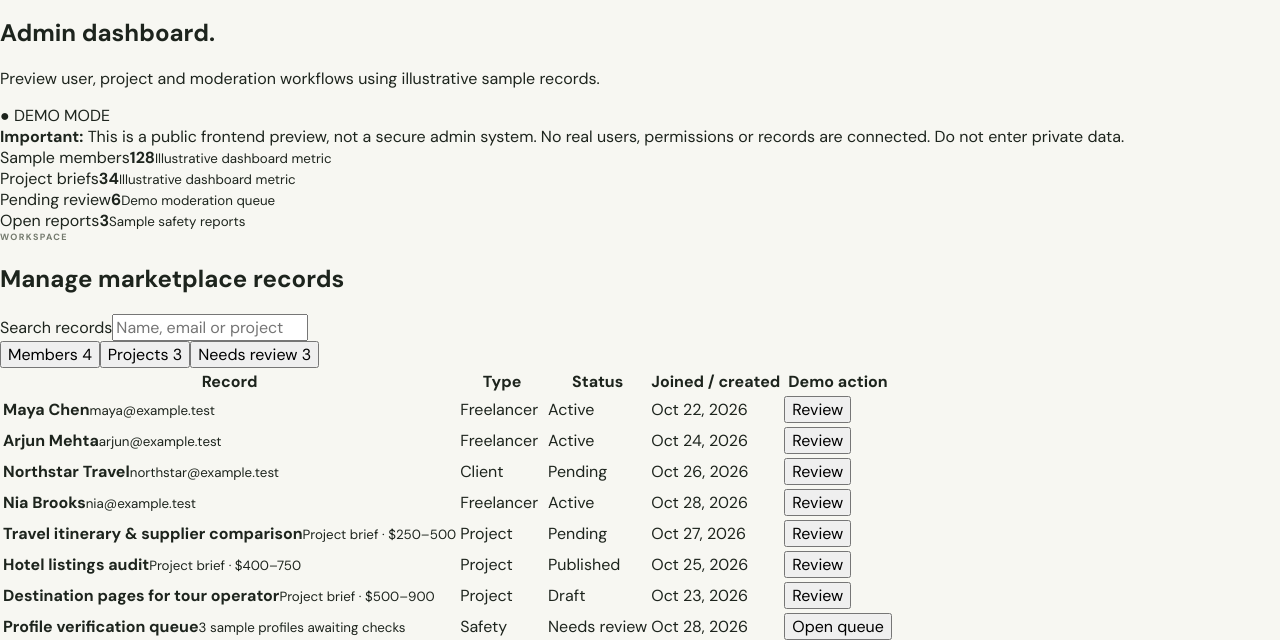
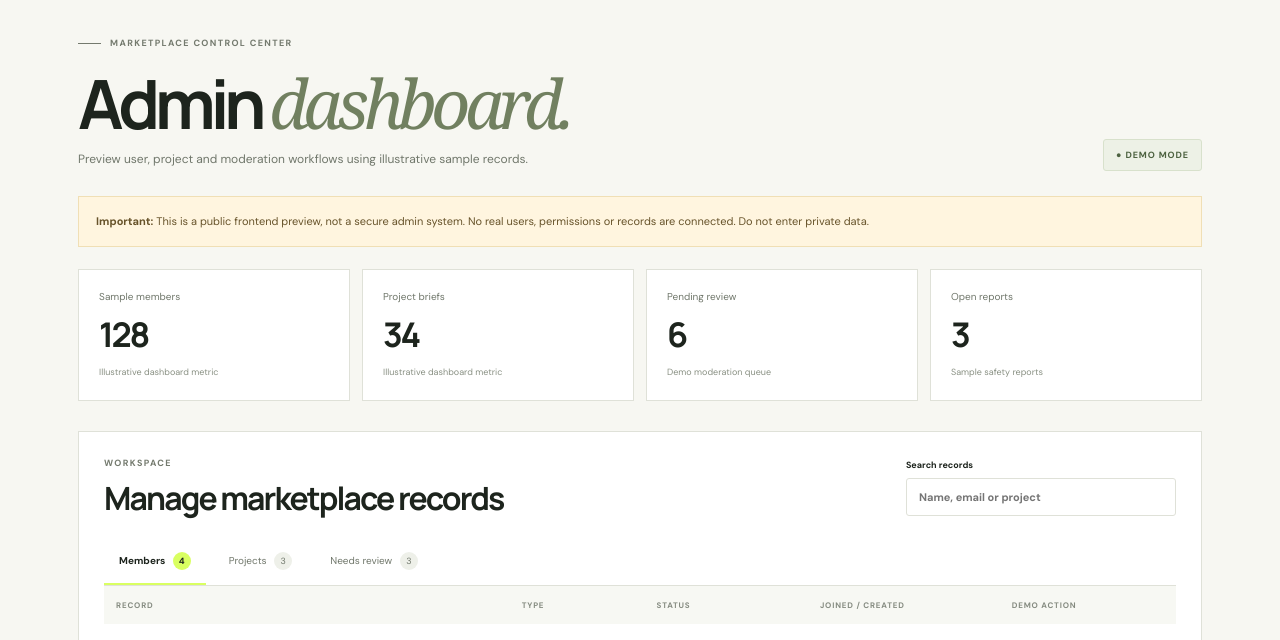
Before and after one commit to pkdiv6548/Webgl, a website built with Vite: page admin.html in a window 1280 px wide. Shown: the part 136-776 px from the top of the page. Built offline with nearby package versions, Linux system fonts and the light colour scheme.

Commit message:
Style admin dashboard preview

```diff
--- a/src/style.css
+++ b/src/style.css
@@ -157,3 +157,39 @@
 .filter-pill span{display:inline-grid;place-items:center;min-width:18px;height:18px;padding:0 5px;margin-left:4px;border-radius:20px;background:#e9ece3;font-size:9px;font-weight:700}.filter-pill.active span{background:var(--lime)}
 .project-list-card[hidden],.talent-card[hidden]{display:none!important}
 #projectEmptyState{margin:18px 0 28px;padding:28px;border:1px dashed #cfd4c6;background:#f0f1eb;text-align:center;font-size:12px;line-height:1.8;color:#70776b}
+
+/* Admin dashboard preview */
+.admin-wrap{padding:52px 6.1% 85px;max-width:1500px;margin:0 auto}
+.admin-heading{display:flex;justify-content:space-between;align-items:flex-end;gap:24px;margin-bottom:25px}
+.admin-heading h1{font-family:Manrope,sans-serif;font-size:clamp(42px,6vw,68px);line-height:1;letter-spacing:-.08em;margin:20px 0 12px}
+.admin-heading h1 em{font-family:var(--serif);font-weight:400;color:#718060}
+.admin-heading p{font-size:12px;line-height:1.8;color:#70776b;margin:0;max-width:600px}
+.admin-demo-badge{white-space:nowrap;padding:9px 12px;background:#edf1e6;border:1px solid #d8e1cc;border-radius:3px;font-size:9px;letter-spacing:.1em;font-weight:800;color:#4d6240}
+.admin-warning{padding:15px 17px;background:#fff5df;border:1px solid #f0dfb5;color:#67532a;font-size:11px;line-height:1.8;margin-bottom:22px}
+.admin-stats{display:grid;grid-template-columns:repeat(4,minmax(0,1fr));gap:12px;margin:0 0 30px}
+.admin-stats article{padding:20px;background:#fff;border:1px solid var(--line);display:flex;flex-direction:column;gap:8px;min-width:0}
+.admin-stats article>span{font-size:10px;color:#70776b}.admin-stats strong{font-family:Manrope,sans-serif;font-size:34px;letter-spacing:-.07em}.admin-stats small{font-size:9px;color:#899083;line-height:1.6}
+.admin-panel{background:#fff;border:1px solid var(--line);padding:25px}
+.admin-panel-heading{display:flex;justify-content:space-between;gap:20px;align-items:flex-end;margin-bottom:23px}
+.admin-panel-heading h2,.admin-next-steps h2{font-family:Manrope,sans-serif;font-size:clamp(23px,3vw,32px);letter-spacing:-.06em;line-height:1.1;margin:12px 0 0}
+.admin-search-label{font-size:9px;font-weight:700;display:flex;flex-direction:column;gap:7px;min-width:min(100%,270px)}
+.admin-search-label input{padding:11px 12px;border:1px solid #dfe1d8;border-radius:3px;font:inherit;font-size:11px;min-width:0}
+.admin-tabs{display:flex;gap:8px;border-bottom:1px solid var(--line);margin-bottom:0;overflow-x:auto}
+.admin-tab{border:0;background:transparent;padding:13px 15px;font:inherit;font-size:10px;color:#70776b;cursor:pointer;border-bottom:2px solid transparent;white-space:nowrap}
+.admin-tab span{display:inline-grid;place-items:center;min-width:18px;height:18px;padding:0 5px;margin-left:5px;background:#eef0e9;border-radius:20px;font-size:9px}
+.admin-tab.active{color:var(--ink);font-weight:800;border-color:var(--lime)}.admin-tab.active span{background:var(--lime)}
+.admin-table-wrap{width:100%;overflow-x:auto}
+.admin-table{width:100%;border-collapse:collapse;min-width:720px;text-align:left}
+.admin-table th{padding:14px 12px;font-size:8px;letter-spacing:.1em;text-transform:uppercase;color:#858b80;background:#f7f8f3}
+.admin-table td{padding:15px 12px;border-bottom:1px solid #eceee7;font-size:10px;color:#626a5e;vertical-align:middle}
+.admin-table td strong,.admin-table td small{display:block}.admin-table td strong{font-size:11px;color:var(--ink);max-width:290px}.admin-table td small{font-size:9px;color:#8a9084;margin-top:5px}
+.admin-table tr[hidden]{display:none!important}
+.status{display:inline-block;border-radius:20px;padding:5px 8px;font-size:8px;font-weight:800;white-space:nowrap}
+.status-active{background:#e7f4e6;color:#3e7041}.status-pending{background:#fff0d5;color:#876021}.status-draft{background:#eceee8;color:#6e7568}
+.admin-action{border:1px solid #d9ddd2;background:#fff;border-radius:3px;padding:7px 10px;font:inherit;font-size:9px;font-weight:700;white-space:nowrap;cursor:pointer}
+.admin-action:hover{background:var(--lime);border-color:var(--lime)}
+.admin-empty{padding:28px;text-align:center;font-size:11px;color:#70776b;background:#f7f8f3}
+.admin-footnote{padding-top:15px;font-size:9px;line-height:1.8;color:#858b80}
+.admin-next-steps{display:grid;grid-template-columns:.9fr 1.1fr;gap:40px;padding:40px 0 0}
+.admin-next-steps ul{margin:0;padding-left:18px}.admin-next-steps li{font-size:11px;line-height:2;color:#70776b;padding-left:3px}
+@media(max-width:760px){.admin-wrap{padding:38px 5% 60px}.admin-heading{align-items:flex-start;flex-direction:column}.admin-stats{grid-template-columns:repeat(2,minmax(0,1fr));gap:8px}.admin-stats article{padding:15px}.admin-panel{padding:16px 12px}.admin-panel-heading{align-items:stretch;flex-direction:column}.admin-search-label{min-width:0}.admin-next-steps{grid-template-columns:1fr;gap:15px;padding-top:30px}}
```
